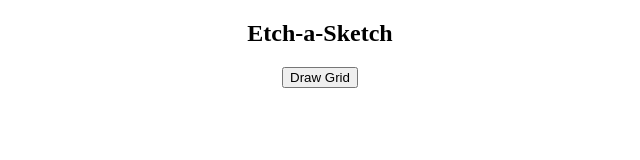
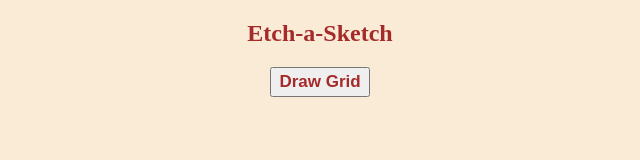
Before and after one commit to PetrosaMan/Etch-a-Sketch, a plain HTML site: page index.html in a window 1280 px wide. Shown: the whole page, without its empty margins (320-960 px from the left). Drawn offline with Linux system fonts and the light colour scheme.

Commit message:
Added some style to button, background and grid

```diff
--- a/index.html
+++ b/index.html
@@ -9,7 +9,7 @@
 <body>
     <h2>Etch-a-Sketch</h2>
     <div class="btn">
-        <button>Draw Grid</button>
+        <button><span>Draw Grid</span></button>
     </div>
 
     <div class="grid-container"></div>
--- a/style.css
+++ b/style.css
@@ -13,10 +13,33 @@
     box-sizing: border-box;
 }
 
+.square:hover {
+    display: block;
+    background-color: red;
+    /*opacity: 1;*/
+    /*transition: 2s */
+}
+
 h2 {
     text-align: center;
+    color:brown;
 }
 
 .btn {
     text-align: center;
 }
+
+span {
+    color:brown;
+    font-weight: bold;
+    font-size: 17px;
+}
+
+button {
+   width: 100px;
+   height: 30px;
+}
+
+body {
+    background-color: antiquewhite;
+}
```
